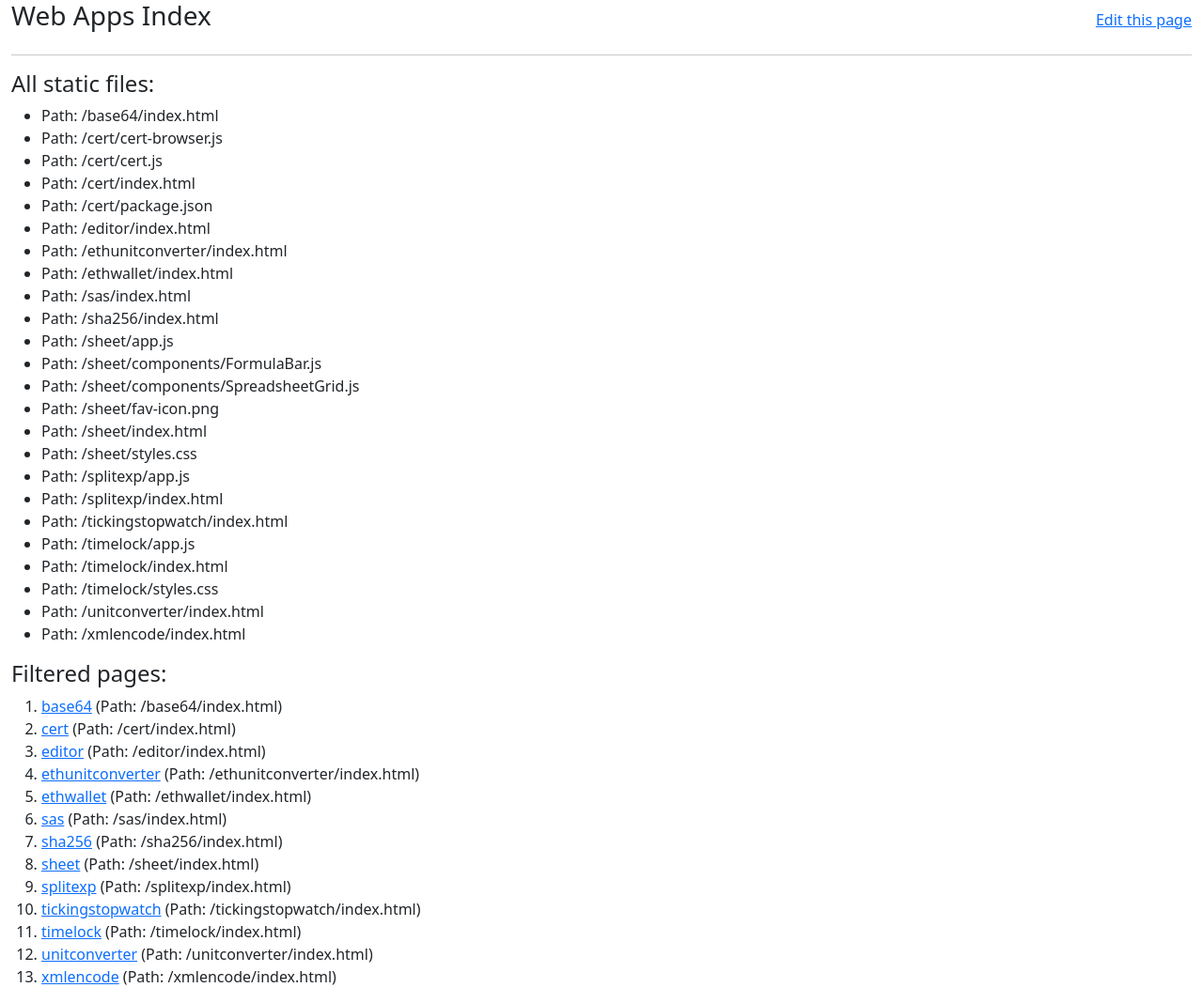
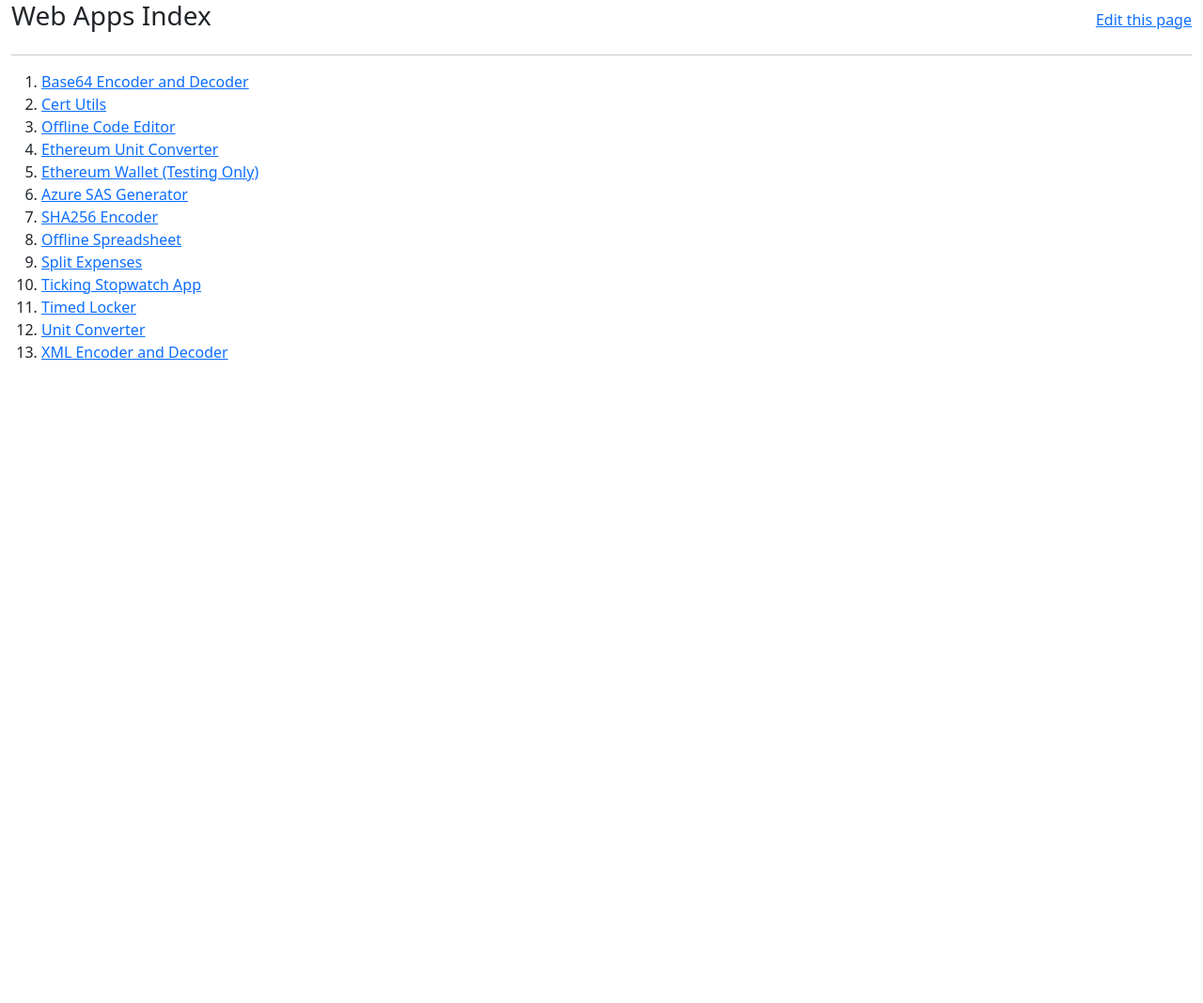
Before and after one commit to sanjaysingh/staticsites, a Jekyll site: the page built from index.html, in a window 1280 px wide. Shown: the whole page at 94% size. Built offline with Jekyll 4.4.1, drawn with Linux system fonts in a browser that asks for light colours; after the commit the page ends 900 px from its top, so only the background shows below that.

Commit message:
more fix

```diff
--- a/index.html
+++ b/index.html
@@ -16,23 +16,21 @@ title: Web Apps Index
     </div>
     <hr />
     <div id="pages">
-        <!-- Debug information -->
-        <h4>All static files:</h4>
-        <ul>
-        {% for file in site.static_files %}
-            <li>Path: {{ file.path }}</li>
-        {% endfor %}
-        </ul>
-
-        <h4>Filtered pages:</h4>
         <ol>
         {% for file in site.static_files %}
             {% if file.path contains 'index.html' and file.path != '/index.html' %}
-            <li>
                 {% assign folder = file.path | split: '/index.html' | first %}
-                <a href="{{ folder }}">{{ folder | remove: '/' }}</a>
-                (Path: {{ file.path }})
-            </li>
+                {% capture page_content %}{% include_relative {{ file.path }} %}{% endcapture %}
+                {% assign title_start = page_content | split: '<title>' %}
+                {% if title_start.size > 1 %}
+                    {% assign title_end = title_start[1] | split: '</title>' %}
+                    {% assign title = title_end[0] %}
+                {% else %}
+                    {% assign title = folder | remove: '/' %}
+                {% endif %}
+                <li>
+                    <a href="{{ folder }}">{{ title }}</a>
+                </li>
             {% endif %}
         {% endfor %}
         </ol>
```
